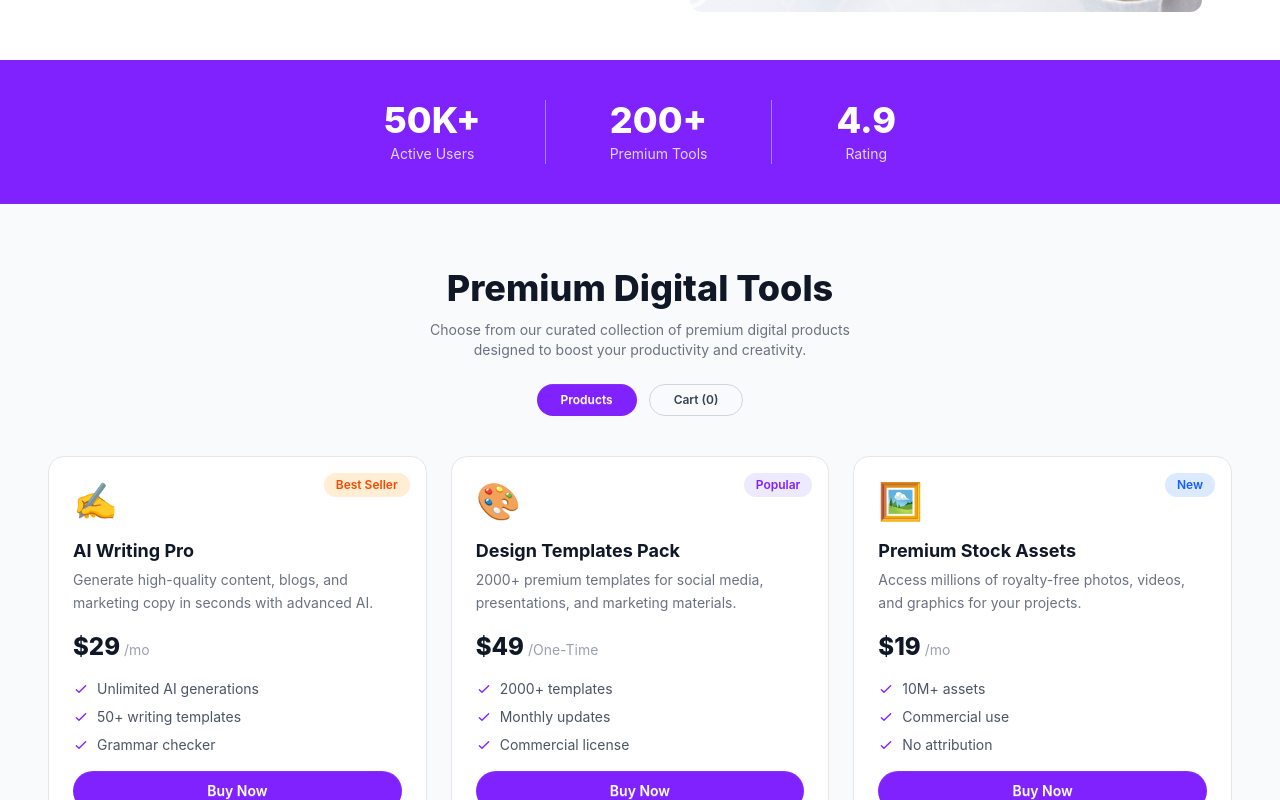
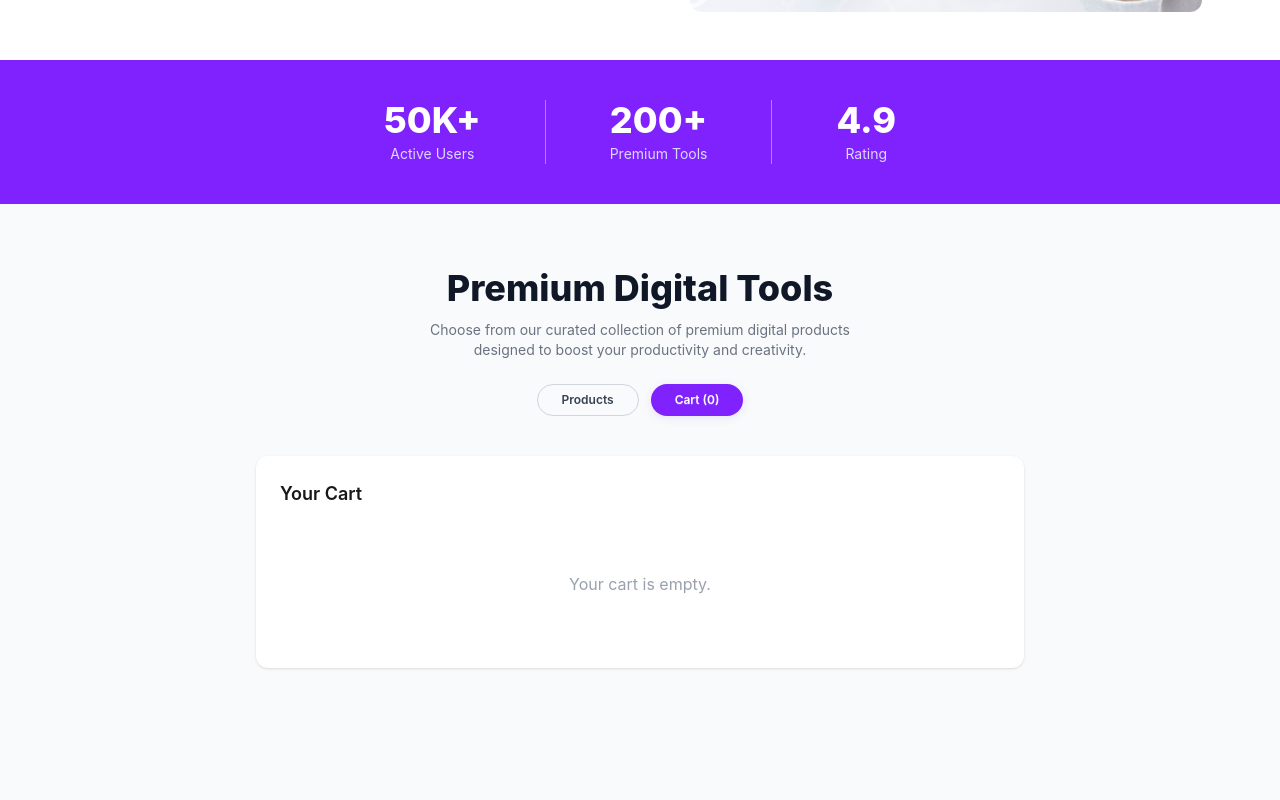
Before and after one commit to mdrifat107590/a6-digi-platform, a React (Vite) app: page / in a window 1280 px wide. Both pictures are taken after a click on the button "Cart (0)". Shown: the part 705-1505 px from the top of the page. Built offline with nearby package versions, Linux system fonts and the light colour scheme.

Commit message:
added cart functionality

```diff
--- a/src/App.jsx
+++ b/src/App.jsx
@@ -6,21 +6,44 @@ import Products from './Components/Product/Products'
 import Steps from './Components/Steps'
 import Pricing from './Components/Pricing'
 import Footer from './Components/Footer'
+import { CartProvider, useCart } from "./contexts/CartContext";
+import Cart from "./Components/Cart";
+import { ToastContainer } from "react-toastify";
+import "react-toastify/dist/ReactToastify.css";
 
 function App() {
+  return (
+    <CartProvider>
+      <AppContent />
+    </CartProvider>
+  );
+}
 
+import { useState } from "react";
+
+function AppContent() {
+  const { cartItems, removeFromCart, clearCart } = useCart();
+  const [showCart, setShowCart] = useState(false);
+  const handleShowCart = () => setShowCart(true);
+  const handleShowProducts = () => setShowCart(false);
 
   return (
     <>
-      <Navbar></Navbar>
-      <Banner></Banner>
-      <Stats></Stats>
-      <Products></Products>
-      <Steps></Steps>
-      <Pricing></Pricing>
-      <Footer></Footer>
+      <Navbar onShowCart={handleShowCart} onShowProducts={handleShowProducts} />
+      <Banner />
+      <Stats />
+
+      {!showCart ? (
+        <Products />
+      ) : (
+        <Cart cartItems={cartItems} onRemove={removeFromCart} onCheckout={clearCart} />
+      )}
+      <Steps />
+      <Pricing />
+      <Footer />
+      <ToastContainer position="top-right" autoClose={2000} />
     </>
-  )
+  );
 }
 
 export default App
--- /dev/null
+++ b/src/Components/Cart.jsx
@@ -0,0 +1,64 @@
+import React from "react";
+import { toast } from "react-toastify";
+
+const Cart = ({ cartItems, onRemove, onCheckout }) => {
+  const total = cartItems.reduce((sum, item) => sum + item.price, 0);
+
+  const handleRemove = (id) => {
+    onRemove(id);
+    toast.error("Removed from cart");
+  };
+
+  const handleCheckout = () => {
+    if (cartItems.length === 0) {
+      toast.info("Cart is already empty");
+      return;
+    }
+    onCheckout();
+    toast.success("Checkout successful! Cart cleared.");
+  };
+
+  return (
+    <div className="bg-white rounded-xl shadow p-6 w-full max-w-3xl mx-auto mt-8">
+      <h2 className="text-lg font-semibold mb-4">Your Cart</h2>
+      {cartItems.length === 0 ? (
+        <div className="text-center text-gray-400 py-12">Your cart is empty.</div>
+      ) : (
+        <div>
+          {cartItems.map((item) => (
+            <div
+              key={item.id}
+              className="flex items-center justify-between bg-gray-50 rounded-lg p-4 mb-3"
+            >
+              <div className="flex items-center gap-3">
+                <img src={item.icon} alt={item.name} className="w-10 h-10 rounded-full" />
+                <div>
+                  <div className="font-medium">{item.name}</div>
+                  <div className="text-xs text-gray-500">${item.price}</div>
+                </div>
+              </div>
+              <button
+                className="text-pink-500 hover:underline text-xs"
+                onClick={() => handleRemove(item.id)}
+              >
+                Remove
+              </button>
+            </div>
+          ))}
+          <div className="flex justify-between items-center mt-6 font-semibold">
+            <span>Total:</span>
+            <span>${total}</span>
+          </div>
+          <button
+            className="w-full mt-6 bg-purple-600 hover:bg-purple-700 text-white py-2 rounded-full transition"
+            onClick={handleCheckout}
+          >
+            Proceed To Checkout
+          </button>
+        </div>
+      )}
+    </div>
+  );
+};
+
+export default Cart;
--- a/src/Components/Navbar.jsx
+++ b/src/Components/Navbar.jsx
@@ -1,4 +1,8 @@
-const Navbar = () => {
+import { useCart } from "../contexts/CartContext";
+
+const Navbar = ({ onShowCart, onShowProducts }) => {
+  const { cartItems } = useCart ? useCart() : { cartItems: [] };
+  const cartCount = cartItems?.length || 0;
   return (
     <div className="navbar bg-base-100 shadow-sm px-4 lg:px-12">
       <div className="navbar-start">
@@ -7,7 +11,7 @@ const Navbar = () => {
 
       <div className="navbar-center hidden lg:flex">
         <ul className="menu menu-horizontal px-1 gap-1">
-          <li><a className="font-medium text-gray-600 hover:text-violet-600">Products</a></li>
+          <li><button className="font-medium text-gray-600 hover:text-violet-600 bg-transparent border-none" onClick={onShowProducts}>Products</button></li>
           <li><a className="font-medium text-gray-600 hover:text-violet-600">Features</a></li>
           <li><a className="font-medium text-gray-600 hover:text-violet-600">Pricing</a></li>
           <li><a className="font-medium text-gray-600 hover:text-violet-600">Testimonials</a></li>
@@ -16,11 +20,11 @@ const Navbar = () => {
       </div>
 
       <div className="navbar-end gap-2">
-        <button className="btn btn-ghost btn-circle relative">
+        <button className="btn btn-ghost btn-circle relative" onClick={onShowCart}>
           <svg xmlns="http://www.w3.org/2000/svg" className="h-5 w-5 text-gray-600" fill="none" viewBox="0 0 24 24" stroke="currentColor">
             <path strokeLinecap="round" strokeLinejoin="round" strokeWidth="2" d="M3 3h2l.4 2M7 13h10l4-8H5.4M7 13L5.4 5M7 13l-2.293 2.293c-.63.63-.184 1.707.707 1.707H17m0 0a2 2 0 100 4 2 2 0 000-4zm-8 2a2 2 0 11-4 0 2 2 0 014 0z" />
           </svg>
-          <span className="badge badge-xs badge-primary absolute -top-1 -right-1 text-white">0</span>
+          <span className="badge badge-xs badge-primary absolute -top-1 -right-1 text-white">{cartCount}</span>
         </button>
 
         <button className="hidden lg:flex btn btn-ghost font-medium text-gray-600">Login</button>
--- a/src/Components/Product/ProductCard.jsx
+++ b/src/Components/Product/ProductCard.jsx
@@ -4,8 +4,26 @@ const tagStyles = {
   "best-seller": "bg-orange-100 text-orange-600",
 };
 
+
+import { useState } from "react";
+import { useCart } from "../../contexts/CartContext";
+import { toast } from "react-toastify";
+
 const ProductCard = ({ product }) => {
   const { name, description, price, period, tag, tagType, features, icon } = product;
+  const { addToCart, cartItems } = useCart();
+  const [added, setAdded] = useState(false);
+
+  const handleAddToCart = () => {
+    if (cartItems.find((item) => item.id === product.id)) {
+      toast.info("Already in cart");
+      return;
+    }
+    addToCart(product);
+    setAdded(true);
+    toast.success("Added to cart");
+    setTimeout(() => setAdded(false), 1500);
+  };
 
   return (
     <div className="bg-white border border-gray-200 rounded-2xl p-6 flex flex-col gap-4 relative hover:shadow-lg transition-shadow">
@@ -36,8 +54,12 @@ const ProductCard = ({ product }) => {
         ))}
       </ul>
 
-      <button className="btn bg-violet-600 hover:bg-violet-700 text-white rounded-full border-none w-full mt-auto">
-        Buy Now
+      <button
+        className={`btn bg-violet-600 hover:bg-violet-700 text-white rounded-full border-none w-full mt-auto ${added ? "opacity-70 cursor-not-allowed" : ""}`}
+        onClick={handleAddToCart}
+        disabled={added}
+      >
+        {added ? "Added to cart" : "Buy Now"}
       </button>
     </div>
   );
--- a/src/Components/Product/Products.jsx
+++ b/src/Components/Product/Products.jsx
@@ -1,33 +1,51 @@
+
+import React, { useState } from "react";
 import products from "../../products.json";
 import ProductCard from "./ProductCard";
+import { useCart } from "../../contexts/CartContext";
+import Cart from "../Cart";
 
 const Products = () => {
+  const [showCart, setShowCart] = useState(false);
+  const { cartItems, removeFromCart, clearCart } = useCart();
+
   return (
     <div className="bg-gray-50 py-16 px-4 lg:px-12">
       <div className="max-w-7xl mx-auto">
-
+        {/* Heading and toggle always visible */}
         <div className="text-center mb-10">
           <h2 className="text-3xl lg:text-4xl font-extrabold text-gray-900">Premium Digital Tools</h2>
           <p className="text-gray-500 text-sm mt-3 max-w-md mx-auto">
             Choose from our curated collection of premium digital products designed to boost your productivity and creativity.
           </p>
-
           <div className="flex items-center justify-center gap-3 mt-6">
-            <button className="btn bg-violet-600 hover:bg-violet-700 text-white rounded-full px-6 border-none btn-sm">
+            <button
+              className={`btn rounded-full px-6 btn-sm font-semibold transition-colors ${!showCart ? "bg-violet-600 text-white border-none" : "bg-transparent text-gray-700 border border-gray-300"}`}
+              onClick={() => setShowCart(false)}
+              style={{ boxShadow: !showCart ? "0 2px 8px 0 #a78bfa33" : "none" }}
+            >
               Products
             </button>
-            <button className="btn btn-outline rounded-full px-6 border-gray-300 text-gray-700 btn-sm">
-              Cart (0)
+            <button
+              className={`btn rounded-full px-6 btn-sm font-semibold transition-colors ${showCart ? "bg-violet-600 text-white border-none" : "bg-transparent text-gray-700 border border-gray-300"}`}
+              onClick={() => setShowCart(true)}
+              style={{ boxShadow: showCart ? "0 2px 8px 0 #a78bfa33" : "none" }}
+            >
+              Cart ({cartItems.length})
             </button>
           </div>
         </div>
 
-        <div className="grid grid-cols-1 sm:grid-cols-2 lg:grid-cols-3 gap-6">
-          {products.map((product) => (
-            <ProductCard key={product.id} product={product} />
-          ))}
-        </div>
-
+        {/* Section toggle below heading/buttons */}
+        {!showCart ? (
+          <div className="grid grid-cols-1 sm:grid-cols-2 lg:grid-cols-3 gap-6">
+            {products.map((product) => (
+              <ProductCard key={product.id} product={product} />
+            ))}
+          </div>
+        ) : (
+          <Cart cartItems={cartItems} onRemove={removeFromCart} onCheckout={clearCart} />
+        )}
       </div>
     </div>
   );
--- /dev/null
+++ b/src/contexts/CartContext.jsx
@@ -0,0 +1,28 @@
+import React, { createContext, useContext, useState } from "react";
+
+const CartContext = createContext();
+
+export const useCart = () => useContext(CartContext);
+
+export const CartProvider = ({ children }) => {
+  const [cartItems, setCartItems] = useState([]);
+
+  const addToCart = (product) => {
+    setCartItems((prev) => {
+      if (prev.find((item) => item.id === product.id)) return prev;
+      return [...prev, product];
+    });
+  };
+
+  const removeFromCart = (id) => {
+    setCartItems((prev) => prev.filter((item) => item.id !== id));
+  };
+
+  const clearCart = () => setCartItems([]);
+
+  return (
+    <CartContext.Provider value={{ cartItems, addToCart, removeFromCart, clearCart }}>
+      {children}
+    </CartContext.Provider>
+  );
+};
```
